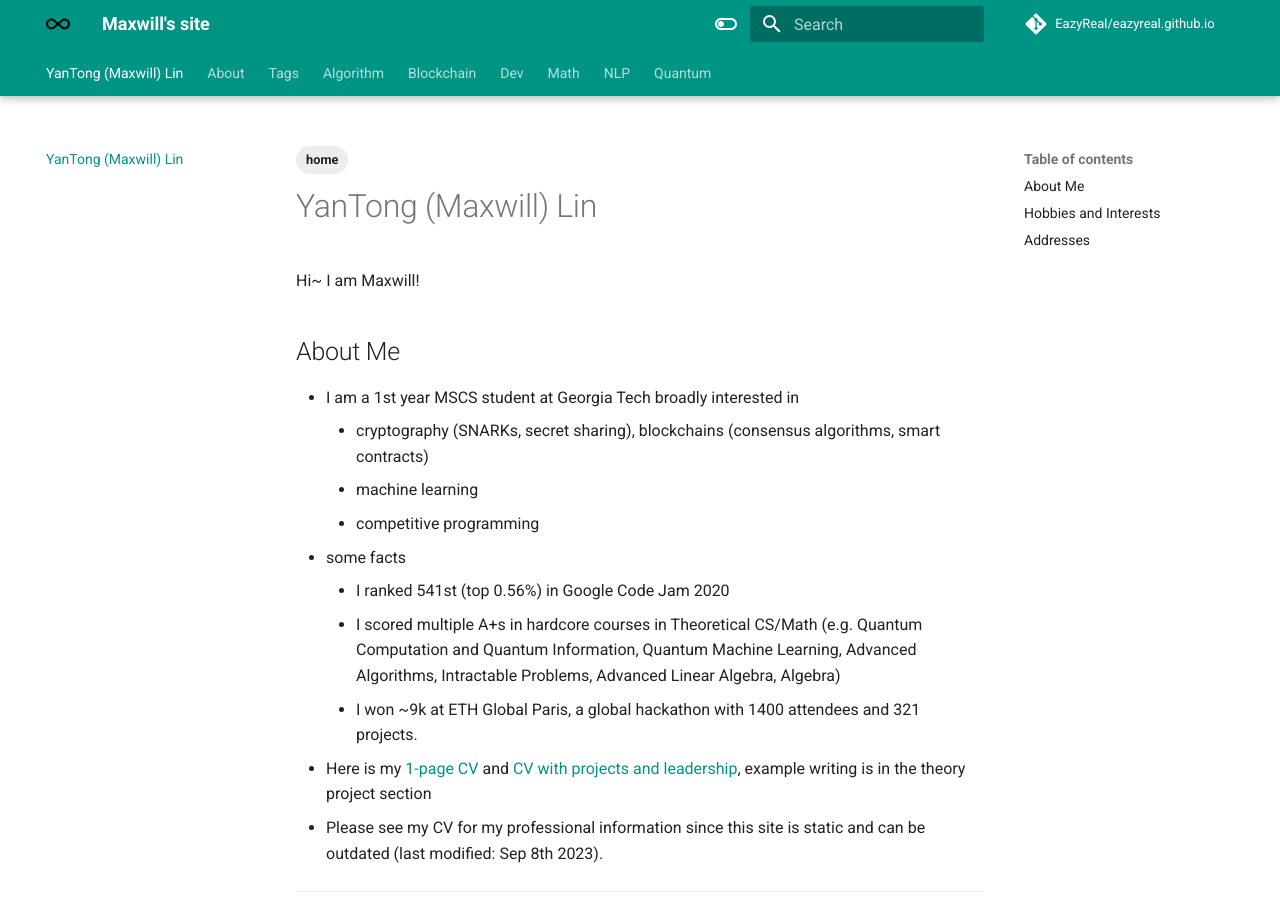
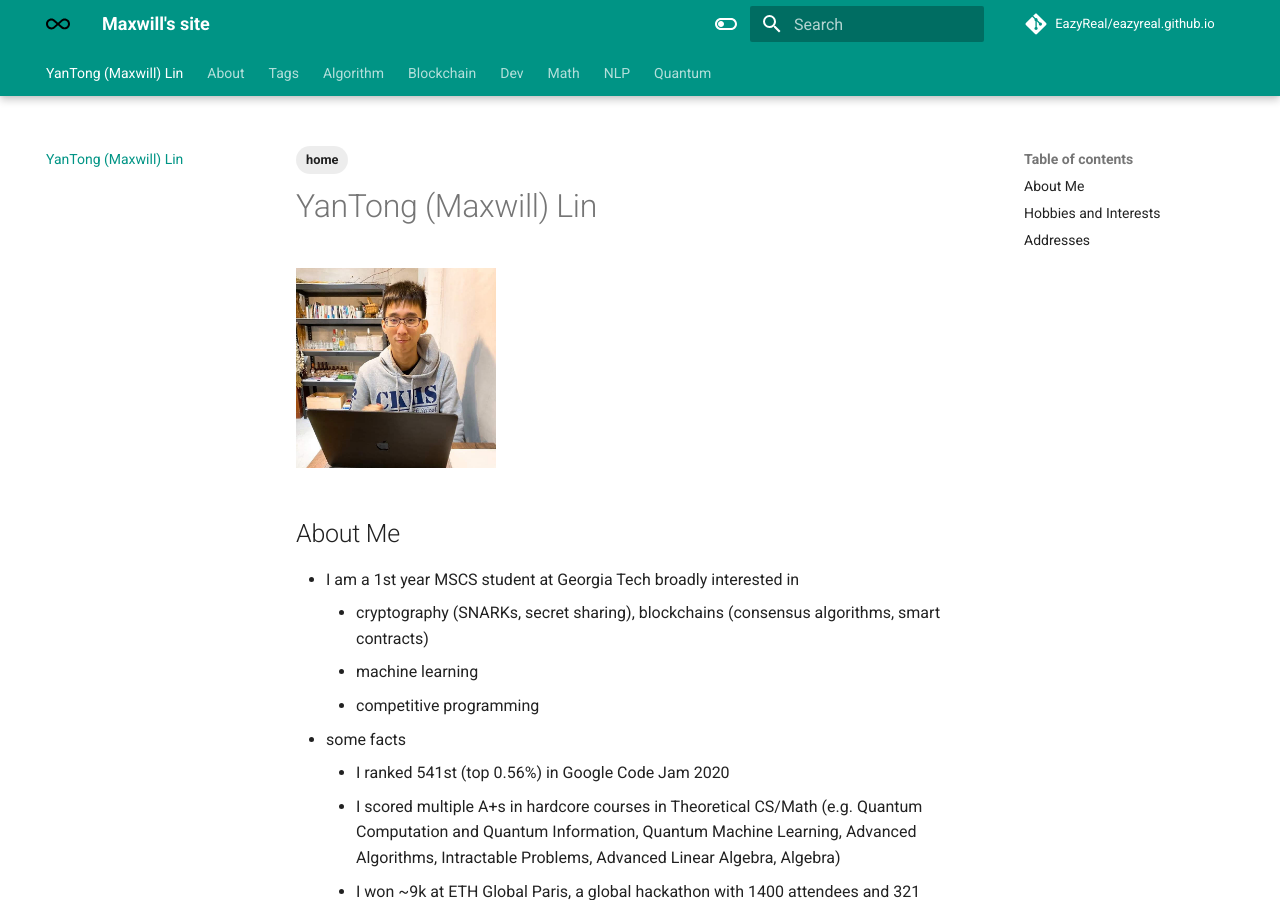
Before and after one commit to EazyReal/eazyreal.github.io, an MkDocs documentation site: the page built from docs/index.md, in a window 1280 px wide and 900 px high. Built offline with MkDocs 1.6.1 and Material for MkDocs 9.7.7, drawn with Linux system fonts in a browser that asks for light colours; comment, search, counter and statistics services are not loaded.

Commit message:
add profile picture

```diff
--- a/docs/index.md
+++ b/docs/index.md
@@ -3,7 +3,7 @@ title: YanTong (Maxwill) Lin
 tags: [home]
 ---
 
-Hi~ I am Maxwill!
+<img src="img/profile.jpg" alt="drawing" width="200"/>
 
 ## About Me
 - I am a 1st year MSCS student at Georgia Tech broadly interested in
```
Also changed, not shown: docs/img/profile.jpg (added), 1 other file.
